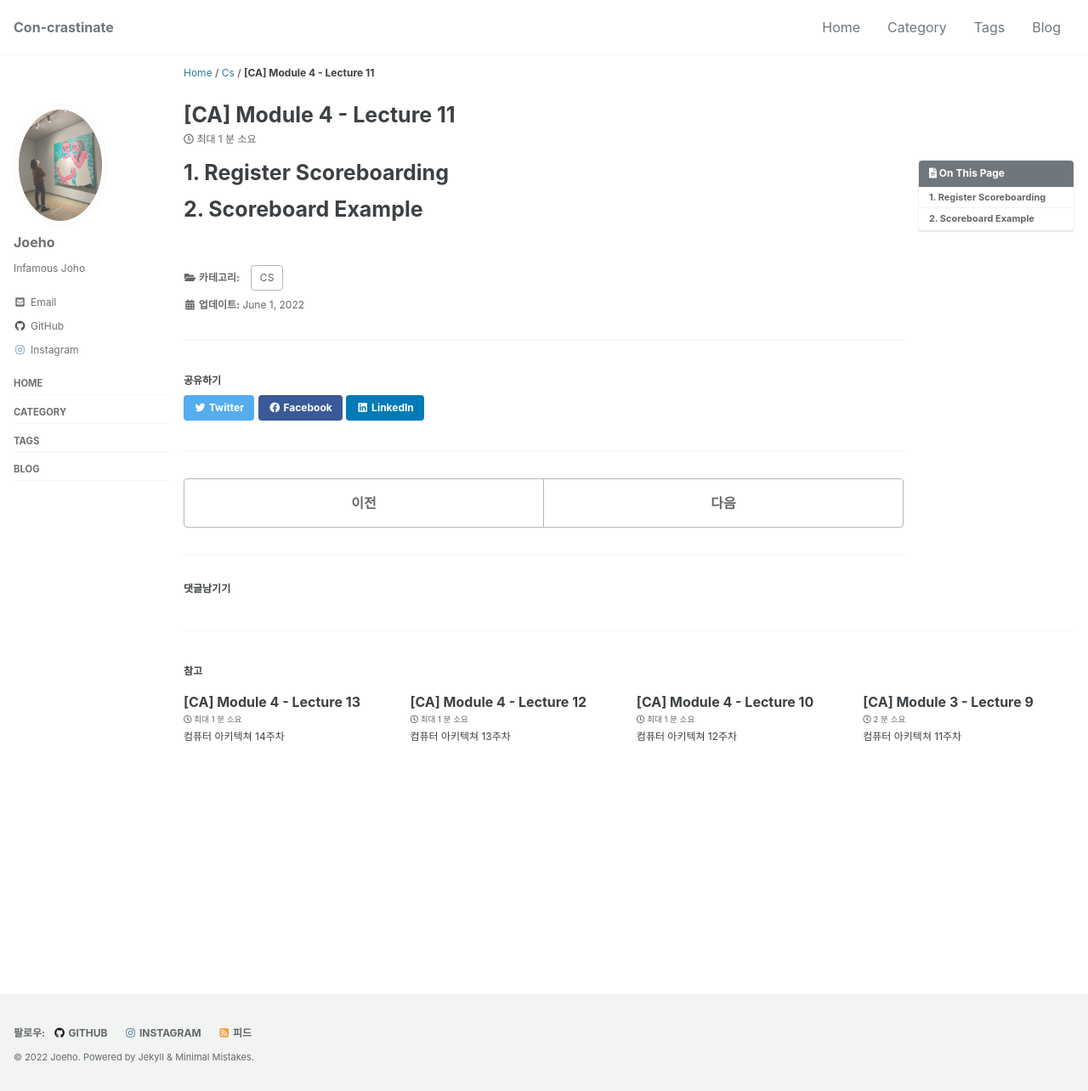
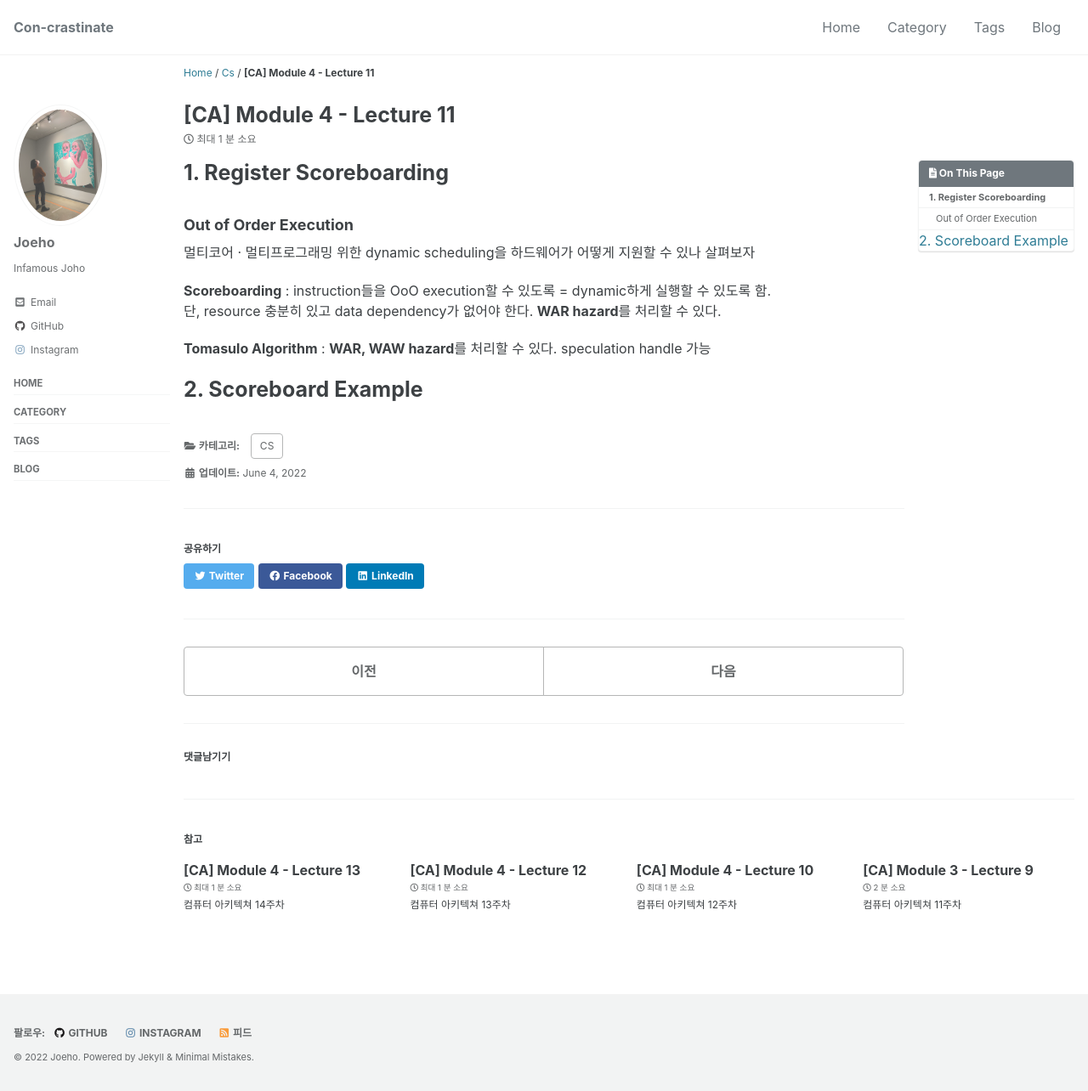
Before and after one commit to joeholee/joeholee.github.io, a Jekyll site: the page built from _posts/2022-05-29-ca-eleventh.md, in a window 1280 px wide and 1284 px high. Shown: the whole window at 85% size. Built offline with Jekyll 4.4.1, drawn with Linux system fonts in a browser that asks for light colours; cached includes are drawn as plain includes; some web fonts are replaced; comment, search, counter and statistics services are not loaded.

Commit message:
Update 2022-05-29-ca-eleventh.md

```diff
--- a/_posts/2022-05-29-ca-eleventh.md
+++ b/_posts/2022-05-29-ca-eleventh.md
@@ -13,9 +13,19 @@ toc: true
 toc_sticky: true
 
 date: 2022-05-29
-last_modified_at: 2022-06-01
+last_modified_at: 2022-06-04
 ---
 
 # 1. Register Scoreboarding
+### Out of Order Execution
+
+멀티코어 · 멀티프로그래밍 위한 dynamic scheduling을 하드웨어가 어떻게 지원할 수 있나 살펴보자
+
+**Scoreboarding** : instruction들을 OoO execution할 수 있도록 = dynamic하게 실행할 수 있도록 함. <br>
+                    단, resource 충분히 있고 data dependency가 없어야 한다.
+                    **WAR hazard**를 처리할 수 있다.
+
+**Tomasulo Algorithm** : **WAR, WAW hazard**를 처리할 수 있다.
+                         speculation handle 가능
 
 # 2. Scoreboard Example
```
